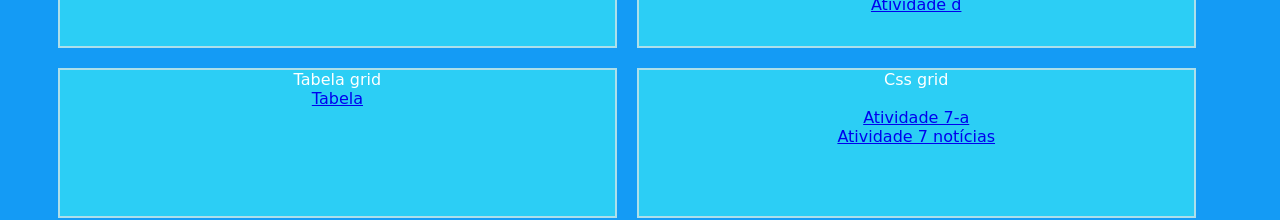
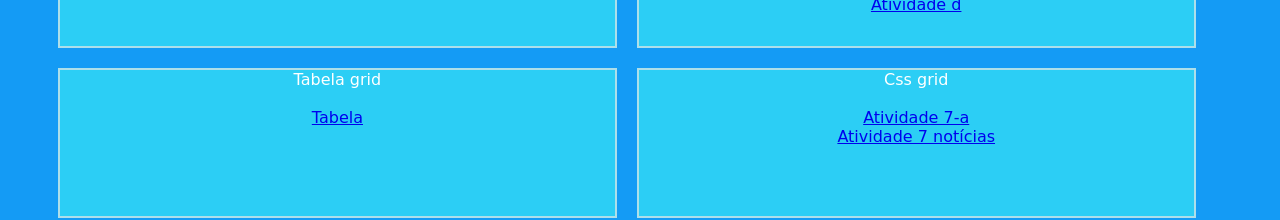
Before and after one commit to felixrai/projet7, a plain HTML site: page index.html in a window 1280 px wide. Shown: the part 227-447 px from the top of the page. Drawn offline with Linux system fonts and the light colour scheme.

Commit message:
Update index.html

```diff
--- a/index.html
+++ b/index.html
@@ -17,7 +17,7 @@
     </header>
     <main>
         <div class="container">
-            <div class="item"> <center>Projeto Formulário<br> <br>
+            <div class="item"> <center>Projeto Formulário <br> <br>
                 <a href=" https://felixrai.github.io/formulario/"> formulario</a>
             </center></div>
             <div class="item"><center> Projetos só com html <br> <br>
@@ -26,7 +26,7 @@
                 <a href="https://felixrai.github.io/atividade-c/"> Atividade c </a> <br>
                 <a href="https://felixrai.github.io/atividade-d/"> Atividade d </a>
             </center></div>
-            <div class="item"><center>Tabela grid <br>
+            <div class="item"><center>Tabela grid <br> <br>
                 <a href=" https://felixrai.github.io/tabela/"> Tabela</a>
                 </center></div>
             <div class="item"><center>Css grid <br> <br>
```
